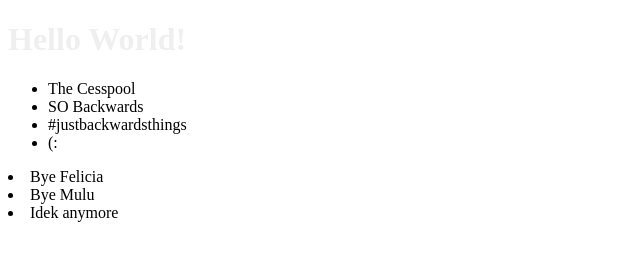
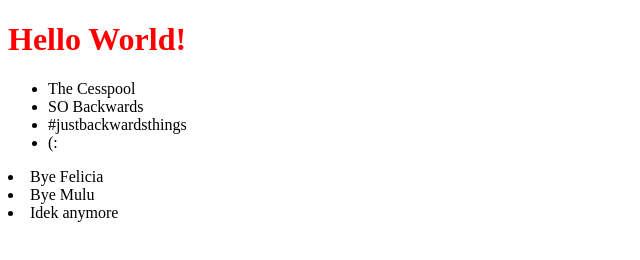
Before and after one commit to revathi-muralid/revathi-muralid.github.io, a plain HTML site: page index.html in a window 1280 px wide. Shown: the whole page, without its empty margins (0-640 px from the left). Drawn offline with Linux system fonts and the light colour scheme.

Commit message:
Update index.css

```diff
--- a/index.css
+++ b/index.css
@@ -1,3 +1,3 @@
 h1 {
-  color: #efefef;
+  color: red;
 }
```
